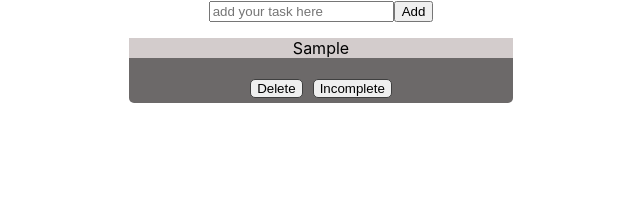
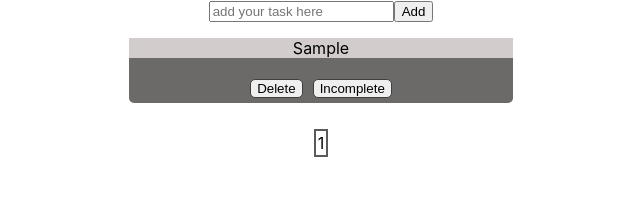
Before and after one commit to shubham19971997/utodo, a React (Create React App) app: page / in a window 1280 px wide. Both pictures are taken after typing "Sample" into the empty fields and a click on the button "Add". Shown: the top 207 px of the page, without its empty margins (319-959 px from the left). Built offline with nearby package versions, Linux system fonts and the light colour scheme.

Commit message:
first one

```diff
--- a/src/App.css
+++ b/src/App.css
@@ -10,6 +10,7 @@
   border-radius: 5px;
   background-color: rgb(108, 105, 105);
   text-align: center;
+  transition: background-color 1s ease-out;
 }
 .card>button{
   margin: 5px;
@@ -21,4 +22,23 @@
 }
 .compcard{
   background-color: rgb(43, 133, 43);
+  transition: background-color 1s ease-out;
 }
+.pagntn{
+  border: 2px solid rgb(90, 90, 94);
+  margin: 5px;
+  transition: .3s ease-out;
+  padding: 2px;
+}
+.pagntn:hover{
+  background-color: grey;
+  color: white;
+  transition: .3s ease-out;
+}
+.pagntn-container{
+  margin-top: 30px;
+  /* border: 2px solid rgb(88, 88, 90); */
+  width: 30vw;
+  margin-left: auto;
+  margin-right: auto;
+}
--- a/src/App.js
+++ b/src/App.js
@@ -1,14 +1,17 @@
-import { useState, useRef } from 'react'
+import { useState } from 'react'
 import './App.css'
 
 export default function App() {
 
   const [todo, setTodo] = useState([])
   const [post, setPost] = useState({ text: '', status: false })
+  const [currentPage,setCurrentPage] = useState(1)
+  const [todoNo] = useState(5)
+
   function addTodo() {
     const newTodo = [{ text: post, status: false }, ...todo]
     setTodo(newTodo)
-    setPost({text: ""})
+    setPost({ text: '' })
   }
   function deleteTodo(i) {
     const newTodo = [...todo]
@@ -17,19 +20,32 @@ export default function App() {
   }
   function changeStatus(i) {
     const newTodo = [...todo]
-    newTodo[i].status = !newTodo[i].status
+    newTodo[i].status = true
     setTodo(newTodo)
   }
+
+  const totalTodos = todo.length
+  const totalPages = []
+  for (let i = 1; i <= Math.ceil(totalTodos / todoNo); i++) {
+    totalPages.push(i)
+  }
+  //Get current posts
+  const indexOfLastPost = currentPage*todoNo;
+  const indexOfFirstPost = indexOfLastPost - todoNo;
+  const currentTodos = todo.slice(indexOfFirstPost,indexOfLastPost)
+
   return (
     <div className='App'>
+      <div>
         <input
           onChange={(e) => setPost(e.target.value)}
           value={post.text}
           placeholder='add your task here'
         />
         <button onClick={() => addTodo()}>Add</button>
-      {todo &&
-        todo.map((tod, i) => {
+      </div>
+      {currentTodos &&
+        currentTodos.map((tod, i) => {
           return (
             <div className={`card ${tod.status ? 'compcard' : ''}`} key={i}>
               <div className='textarea'>
@@ -42,6 +58,11 @@ export default function App() {
             </div>
           )
         })}
+      <div className='pagntn-container'>
+        {totalPages.map((page) => {
+          return <a onClick={() =>setCurrentPage(page)}className='pagntn'>{page}</a>
+        })}
+      </div>
     </div>
   )
 }
```
Lines whose indentation alone changed are shown as unchanged.
